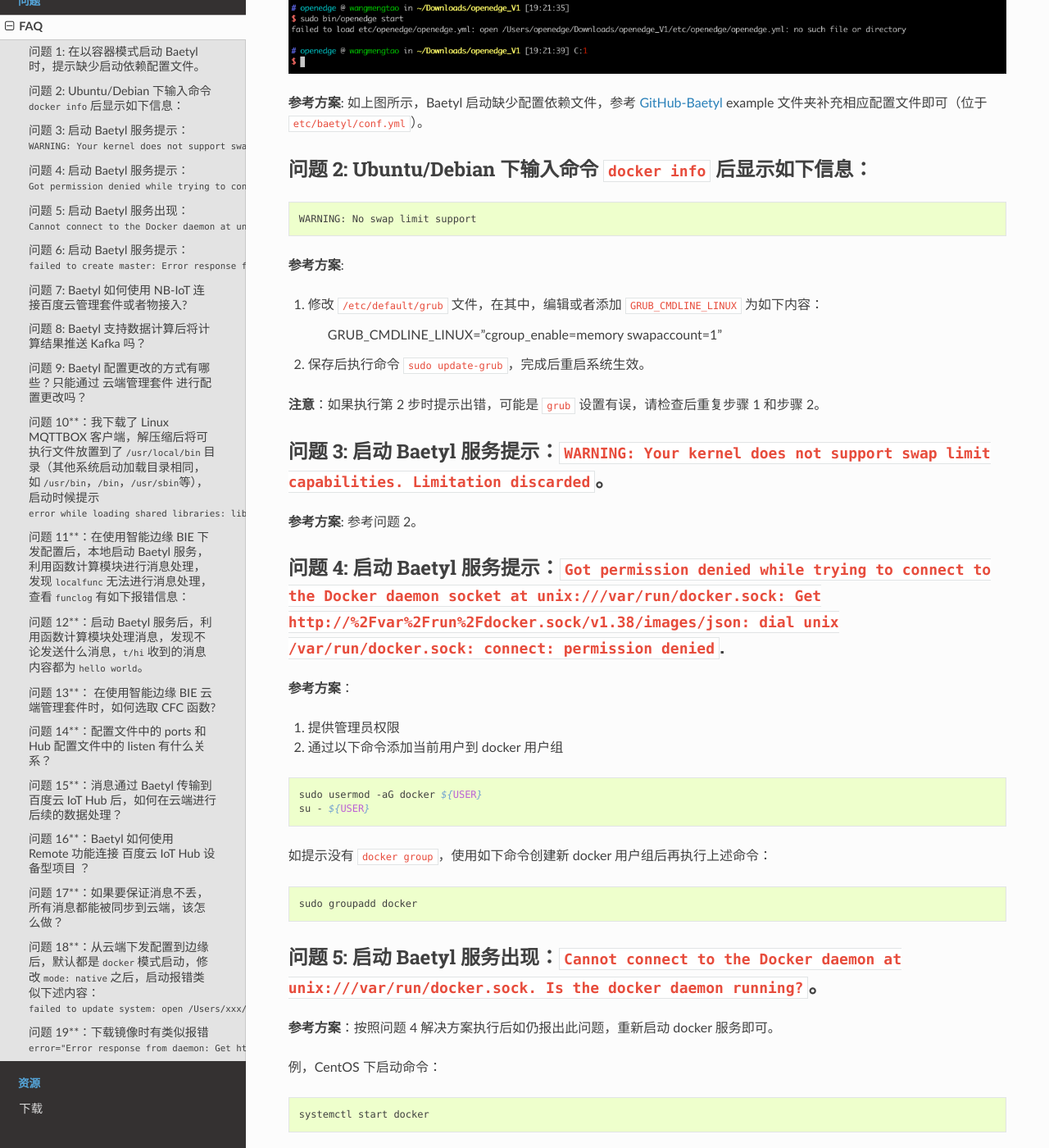
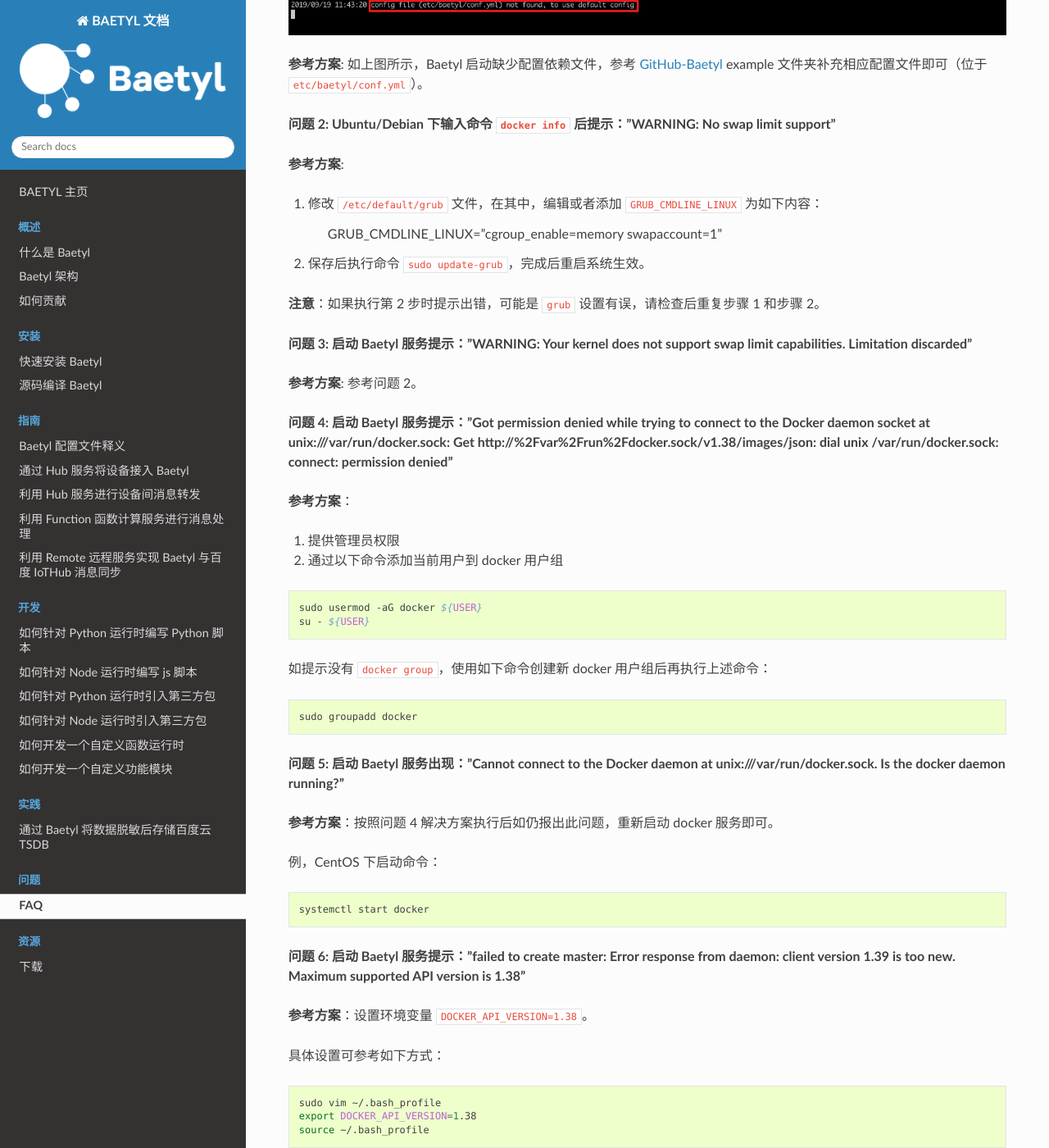
Before and after one commit to baetyl/baetyl-docs-cn, a Sphinx documentation site: the page built from docs/FAQ.md, in a window 1280 px wide and 1400 px high, scrolled down 316 px. Shown: the whole window at 82% size. Built offline with Sphinx 7.4.7 and the Read the Docs theme 2.0.0, drawn with Linux system fonts in a browser that asks for light colours; some of the changed text lies outside the part shown.

Commit message:
[bec-iot-8256] update FAQ && Resources document

````diff
--- a/docs/FAQ.md
+++ b/docs/FAQ.md
@@ -2,17 +2,13 @@
 
 本文主要提供 Baetyl 在各系统、平台部署、启动的相关问题及解决方案。
 
-## 问题 1: 在以容器模式启动 Baetyl 时，提示缺少启动依赖配置文件。
+**问题 1: 在以容器模式启动 Baetyl 时，提示缺少启动依赖配置文件**
 
 ![图片](images/faq/docker-engine-conf-miss.png)
 
 **参考方案**: 如上图所示，Baetyl 启动缺少配置依赖文件，参考 [GitHub-Baetyl](https://github.com/baetyl/baetyl) example 文件夹补充相应配置文件即可（位于 `etc/baetyl/conf.yml`）。
 
-## 问题 2: Ubuntu/Debian 下输入命令 `docker info` 后显示如下信息：
-
-```
-WARNING: No swap limit support
-```
+**问题 2: Ubuntu/Debian 下输入命令 `docker info` 后提示："WARNING: No swap limit support"**
 
 **参考方案**:
 
@@ -24,11 +20,11 @@
 
 **注意**：如果执行第 2 步时提示出错，可能是 `grub` 设置有误，请检查后重复步骤 1 和步骤 2。
 
-## 问题 3: 启动 Baetyl 服务提示：`WARNING: Your kernel does not support swap limit capabilities. Limitation discarded`。
+**问题 3: 启动 Baetyl 服务提示："WARNING: Your kernel does not support swap limit capabilities. Limitation discarded"**
 
 **参考方案**: 参考问题 2。
 
-## 问题 4: 启动 Baetyl 服务提示：`Got permission denied while trying to connect to the Docker daemon socket at unix:///var/run/docker.sock: Get http://%2Fvar%2Frun%2Fdocker.sock/v1.38/images/json: dial unix /var/run/docker.sock: connect: permission denied`.
+**问题 4: 启动 Baetyl 服务提示："Got permission denied while trying to connect to the Docker daemon socket at unix:///var/run/docker.sock: Get http://%2Fvar%2Frun%2Fdocker.sock/v1.38/images/json: dial unix /var/run/docker.sock: connect: permission denied"**
 
 **参考方案**：
 
@@ -46,7 +42,7 @@
 sudo groupadd docker
 ```
 
-## 问题 5: 启动 Baetyl 服务出现：`Cannot connect to the Docker daemon at unix:///var/run/docker.sock. Is the docker daemon running?`。
+**问题 5: 启动 Baetyl 服务出现："Cannot connect to the Docker daemon at unix:///var/run/docker.sock. Is the docker daemon running?"**
 
 **参考方案**：按照问题 4 解决方案执行后如仍报出此问题，重新启动 docker 服务即可。
 
@@ -56,7 +52,7 @@
 systemctl start docker
 ```
 
-## 问题 6: 启动 Baetyl 服务提示：`failed to create master: Error response from daemon: client version 1.39 is too new. Maximum supported API version is 1.38`.
+**问题 6: 启动 Baetyl 服务提示："failed to create master: Error response from daemon: client version 1.39 is too new. Maximum supported API version is 1.38"**
 
 **参考方案**：设置环境变量 `DOCKER_API_VERSION=1.38`。
 
@@ -68,19 +64,19 @@
 source ~/.bash_profile
 ```
 
-## 问题 7: Baetyl 如何使用 NB-IoT 连接百度云管理套件或者物接入?
+**问题 7: Baetyl 如何使用 NB-IoT 连接百度云管理套件或者物接入?**
 
 **参考方案**：NB-IoT 是一种网络制式，和 2/3/4G 类似，带宽窄功耗低。NB-IoT 支持基于 TCP 的 MQTT 通信协议，因此可以使用 NB-IoT 卡连接百度云物接入，部署 Baetyl 应用和 BIE 云管理通信。但国内三大运营商中，电信对他们的 NB 卡做了限制，仅允许连接电信的云服务 IP，所以目前只能使用移动 NB 卡和联通 NB 卡连接百度云服务。
 
-## 问题 8: Baetyl 支持数据计算后将计算结果推送 Kafka 吗？
+**问题 8: Baetyl 支持数据计算后将计算结果推送 Kafka 吗？**
 
-**参考方案**：支持，您可以参考 [如何针对 Python 运行时编写 Python 脚本](./develop/How-to-write-a-python-script-for-python-runtime.md) 一文，向 Hub 订阅消息，并将消息逐个写入 Kafka。您也可以参考 [如何开发一个 Baetyl 自定义模块](./develop/How-to-develop-a-customize-module.md)，该模块用于向 Hub 订阅消息，然后批量写入 Kafka。
+**参考方案**：支持，您可以参考 [如何针对 Python 运行时编写 Python 脚本](https://docs.baetyl.io/zh_CN/latest/develop/How-to-write-a-python-script-for-python-runtime.html) 一文，向 Hub 订阅消息，并将消息逐个写入 Kafka。您也可以参考 [如何开发一个 Baetyl 自定义模块](https://docs.baetyl.io/zh_CN/latest/develop/How-to-develop-a-customize-module.html)，该模块用于向 Hub 订阅消息，然后批量写入 Kafka。
 
-## 问题 9: Baetyl 配置更改的方式有哪些？只能通过 [云端管理套件](https://cloud.baidu.com/product/bie.html) 进行配置更改吗？
+**问题 9: Baetyl 配置更改的方式有哪些？只能通过 [云端管理套件](https://cloud.baidu.com/product/bie.html) 进行配置更改吗？**
 
 **参考方案**：目前，我们推荐通过云端管理套件进行配置定义和下发，但您也可以手动更改核心设备上的配置文件，然后重启 Baetyl 服务使之生效。
 
-## 问题 10**：我下载了 Linux MQTTBOX 客户端，解压缩后将可执行文件放置到了 `/usr/local/bin` 目录（其他系统启动加载目录相同，如 `/usr/bin`，`/bin`，`/usr/sbin`等），启动时候提示 `error while loading shared libraries: libgconf-2.so.4: cannot open shared object file: No such file or directory`。
+**问题 10：我下载了 Linux MQTTBOX 客户端，解压缩后将可执行文件放置到了 `/usr/local/bin` 目录（其他系统启动加载目录相同，如 `/usr/bin`，`/bin`，`/usr/sbin`等），启动时候提示："error while loading shared libraries: libgconf-2.so.4: cannot open shared object file: No such file or directory"**
 
 **参考方案**：这是由于 MQTTBOX 启动缺少 `libgconf-2.so.4` 库所致。推荐做法如下：
 
@@ -89,7 +85,7 @@
 - 步骤 3：为 MQTTBox 设置软连接：`sudo ln -s /path/to/MQTTBox /usr/local/bin/MQTTBox`；
 - 步骤 4：进入终端，执行 `MQTTBox` 即可。
 
-## 问题 11**：在使用智能边缘 BIE 下发配置后，本地启动 Baetyl 服务，利用函数计算模块进行消息处理，发现 `localfunc` 无法进行消息处理，查看 `funclog` 有如下报错信息：
+**问题 11：在使用智能边缘 BIE 下发配置后，本地启动 Baetyl 服务，利用函数计算模块进行消息处理，发现 `localfunc` 无法进行消息处理，查看 `funclog` 有如下报错信息：**
 
 > level=error msg="failed to create new client" dispatcher=mqtt error="dial tcp 0.0.0.0:1883:connect:connection refused"
 
@@ -100,47 +96,44 @@
 
 根据以上信息结合实际报错进行判断，根据需要重新从云端进行配置下发，或者参考 [配置解析文档](./guides/Config-interpretation.md) 进行核对及配置。
 
-## 问题 12**：启动 Baetyl 服务后，利用函数计算模块处理消息，发现不论发送什么消息，`t/hi` 收到的消息内容都为 `hello world`。
-
-**参考方案**： 请查看 [CFC](https://cloud.baidu.com/product/cfc.html) 中 Python 函数的代码，确认是否有误或是 `Hard Code`。
-
-## 问题 13**： 在使用智能边缘 BIE 云端管理套件时，如何选取 [CFC](https://cloud.baidu.com/product/cfc.html) 函数?
+**问题 12： 在使用智能边缘 BIE 云端管理套件时，如何选取 [CFC](https://cloud.baidu.com/product/cfc.html) 函数?**
 
 **参考方案**：
 
 - 确保您的智能边缘 BIE 配置和 CFC 配置处于同一区域，例如同在北京/广州；
 - 确保您的函数在 CFC 平台已经发布。
+- 创建存储卷时，选择 CFC 函数模板进行创建，可以引入在 CFC 平台发布的函数，更多存储卷应用内容可参考 [如何正确地引入存储卷](https://cloud.baidu.com/doc/BIE/s/Cjzdn8xig)
 
-## 问题 14**：配置文件中的 ports 和 Hub 配置文件中的 listen 有什么关系？
+**问题 13：配置文件中的 ports 和 Hub 配置文件中的 listen 有什么关系？**
 
 **参考方案**：
 
 - ports 配置了宿主机和容器内的端口映射关系；
 - listen 则是 Hub 的监听端口，Hub 是进程模式则监听宿主机的端口，Hub 是容器模式则监听容器内的端口；
-- 请参考 [配置文件解读文档](./guides/Config-interpretation.md)。
+- 请参考 [配置文件解读文档](https://docs.baetyl.io/zh_CN/latest/guides/Config-interpretation.html)。
 
-## 问题 15**：消息通过 Baetyl 传输到 [百度云 IoT Hub](https://cloud.baidu.com/product/iot.html) 后，如何在云端进行后续的数据处理？
+**问题 14：消息通过 Baetyl 传输到 [百度云 IoT Hub](https://cloud.baidu.com/product/iot.html) 后，如何在云端进行后续的数据处理？**
 
-**参考方案**：消息到达物接入后，可以通过 [规则引擎](https://cloud.baidu.com/product/re.html) 进行简单的 sql 处理，或者通过规则引擎传输给 [百度云函数计算平台](https://cloud.baidu.com/product/cfc.html) 等其他云端服务，具体配置详情参考 [规则引擎操作指南](https://cloud.baidu.com/doc/RE/GUIGettingStarted.html#.E6.93.8D.E4.BD.9C.E5.87.86.E5.A4.87)。更多配置亦可参考 [通过 Baetyl 将数据脱敏后存到云端 TSDB](practice/Write-data-to-TSDB.md) 一文。
+**参考方案**：消息到达物接入后，可以通过 [规则引擎](https://cloud.baidu.com/product/re.html) 进行简单的 sql 处理，或者通过规则引擎传输给 [百度云函数计算平台](https://cloud.baidu.com/product/cfc.html) 等其他云端服务，具体配置详情参考 [规则引擎操作指南](https://cloud.baidu.com/doc/RE/GUIGettingStarted.html#.E6.93.8D.E4.BD.9C.E5.87.86.E5.A4.87)。更多配置亦可参考 [通过 Baetyl 实现数据脱敏后存储百度云 TSDB](https://docs.baetyl.io/zh_CN/latest/practice/Write-data-to-TSDB.html) 一文。
 
-## 问题 16**：Baetyl 如何使用 [Remote](./guides/Message-synchronize-with-iothub-through-remote-module.md) 功能连接 [百度云 IoT Hub 设备型项目](https://cloud.baidu.com/doc/IOT/GettingStarted.html#.E5.88.9B.E5.BB.BA.E7.89.A9.E6.A8.A1.E5.9E.8B) ？
+**问题 15：Baetyl 如何使用 [Remote](https://docs.baetyl.io/zh_CN/latest/guides/Message-synchronize-with-iothub-through-remote-module.html) 功能连接 [百度云 IoT Hub 设备型项目](https://cloud.baidu.com/doc/IOT/GettingStarted.html#.E5.88.9B.E5.BB.BA.E7.89.A9.E6.A8.A1.E5.9E.8B)？**
 
 **参考方案**：Baetyl 端云协同强制使用证书认证，目前物接入设备型项目还不支持证书认证，作为临时方案可以在本地手动配置用户名密码和物接入设备型项目交互。
 
-## 问题 17**：如果要保证消息不丢，所有消息都能被同步到云端，该怎么做？
+**问题 16：如果要保证消息不丢，所有消息都能被同步到云端，该怎么做？**
 
 **参考方案**：
 
 需要满足下如下两个条件:
 
 - 发送给本地 Hub 的消息的 QoS 必须是 1，保证消息在本地持久化。
-- Remote 向本地 Hub 订阅消息的 QoS 和向云端 Hub 发布消息的 QoS 也必须都为 1，保证消息成功上云。请参考 [配置文件解读文档](./guides/Config-interpretation.md)。
+- Remote 向本地 Hub 订阅消息的 QoS 和向云端 Hub 发布消息的 QoS 也必须都为 1，保证消息成功上云。请参考 [配置文件解读文档](https://docs.baetyl.io/zh_CN/latest/guides/Config-interpretation.html)。
 
-## 问题 18**：从云端下发配置到边缘后，默认都是 `docker` 模式启动，修改 `mode: native` 之后，启动报错类似下述内容： `failed to update system: open /Users/xxx/baetyl_native/var/run/baetyl/services/agent/lib/baetyl/hub.baidubce.com/baetyl/baetyl-agent:0.1.2/package.yml: no such file or directory`。
+**问题 17：从云端下发配置到边缘后，默认都是 `docker` 模式启动，修改 `mode: native` 之后，启动报错类似下述内容："failed to update system: open /Users/xxx/baetyl_native/var/run/baetyl/services/agent/lib/baetyl/hub.baidubce.com/baetyl/baetyl-agent:0.1.2/package.yml: no such file or directory"**
 
 **参考方案**： 目前我们的云管理不支持进程模式，如果需要在本地以进程模式启动 `Baetyl` 请参考 `example/native` 中的配置内容，执行命令 `make install-native` 来进行安装，并通过命令 `sudo baetyl start` 以进程方式来启动。
 
-## 问题 19**：下载镜像时有类似报错 `error="Error response from daemon: Get https://hub.baidubce.com/v2/: x509: failed to load system roots and no roots provided" baetyl=master`
+**问题 18：下载镜像时有类似报错："error="Error response from daemon: Get https://hub.baidubce.com/v2/: x509: failed to load system roots and no roots provided" baetyl=master"**
 
 **参考方案**：这种情况是因为系统中缺少 `ca-certificates` 包，安装即可。
 例如，如宿主机系统为 debian ，可使用以下命令操作
````
Also changed, not shown: docs/Resources.md (+2 -2 lines), docs/practice/Write-data-to-TSDB.md (+1 -1 lines), docs/images/faq/docker-engine-conf-miss.png.
